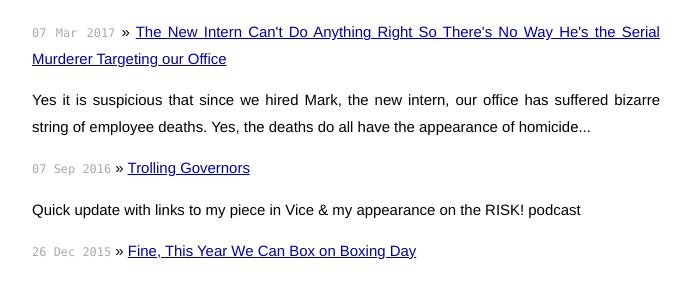
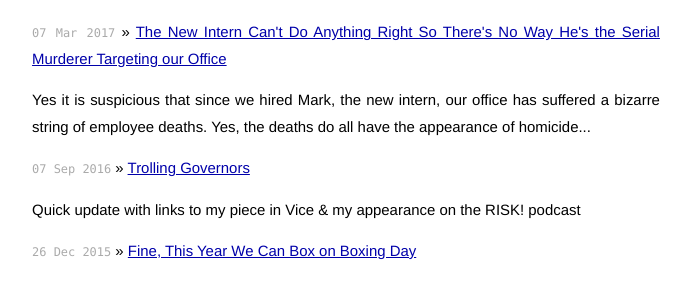
Before and after one commit to ritchiea/blog.andrewritchie.info, a Jekyll site: the page built from index.html, in a window 1280 px wide and 900 px high, scrolled down 1833 px, cut to the strip 169-453 px from the top of the window. Shown: the whole strip, without its empty margins (294-985 px from the left). Built offline with Jekyll 4.4.1, drawn with Linux system fonts in a browser that asks for light colours; Markdown is read by kramdown in place of the engine named in the settings.

Commit message:
fix typo

```diff
--- a/_posts/2017-03-07-bad-intern.markdown
+++ b/_posts/2017-03-07-bad-intern.markdown
@@ -3,7 +3,7 @@ layout: post
 title:  "The New Intern Can't Do Anything Right So There's No Way He's the Serial Murderer Targeting our Office"
 date:   2017-03-07 16:51:00
 categories: humor funny intern office
-excerpt: Yes it is suspicious that since we hired Mark, the new intern, our office has suffered  bizarre string of employee deaths. Yes, the deaths do all have the appearance of homicide...
+excerpt: Yes it is suspicious that since we hired Mark, the new intern, our office has suffered a bizarre string of employee deaths. Yes, the deaths do all have the appearance of homicide...
 ---
 
 Yes it is suspicious that since we hired Mark, the new intern, our office has suffered a bizarre string of employee deaths. Yes, the deaths do all have the appearance of homicide. And yes, it was very creepy and even more suspicious when a blood stained knife fell out of Mark's NPR tote on Friday. And again I agree with you that Mark's general manner could be described as disturbing or sinister. But have you worked with Mark? He can't do ANYTHING right! He's the dumbest intern we've ever had.
```
